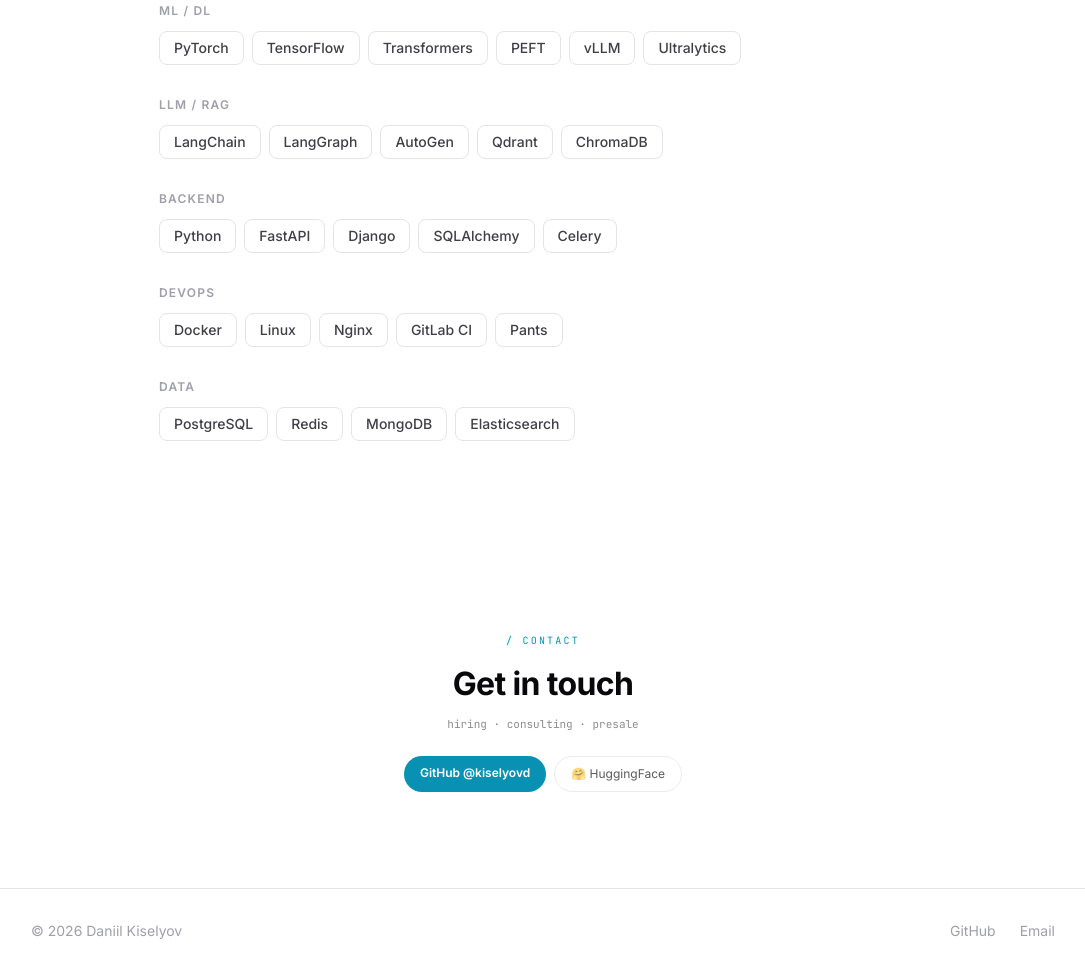
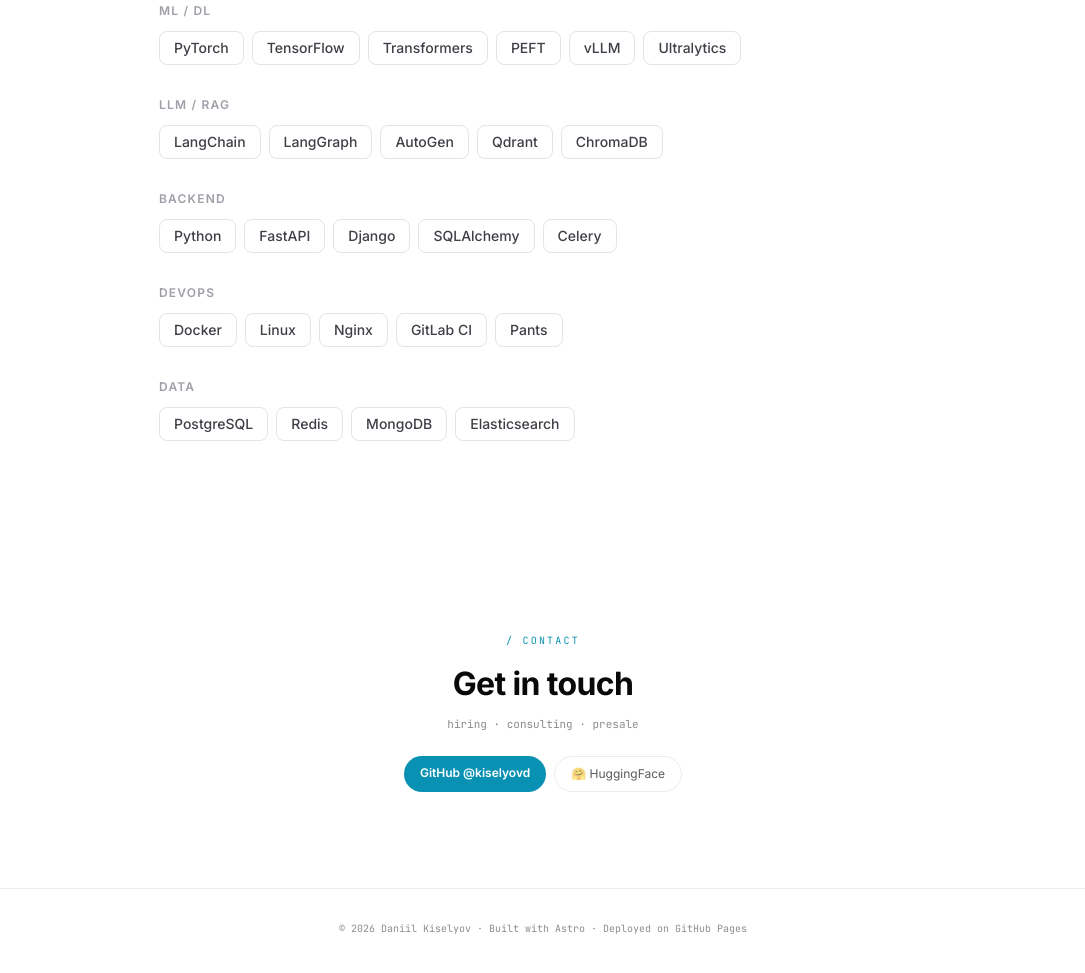
Before and after one commit to kiselyovd/kiselyovd.github.io, an Astro site: page / in a window 1280 px wide. Shown: the part 2146-3119 px from the top of the page, without its empty margins (97-1182 px from the left). Built offline with nearby package versions, Linux system fonts and the light colour scheme; Astro itself is replaced by a stand-in of ours.

Commit message:
feat(footer): minimal year + build tagline, no contact strings

```diff
--- a/src/components/Footer.astro
+++ b/src/components/Footer.astro
@@ -2,16 +2,7 @@
 const year = new Date().getFullYear();
 ---
 
-<footer class="py-8 px-6 border-t border-zinc-200 dark:border-zinc-800/50">
-  <div class="max-w-5xl mx-auto flex flex-col sm:flex-row items-center justify-between gap-4 text-sm text-zinc-400 dark:text-zinc-500">
-    <p>&copy; {year} Daniil Kiselyov</p>
-    <div class="flex items-center gap-6">
-      <a href="https://github.com/kiselyovd" target="_blank" rel="noopener noreferrer" class="hover:text-zinc-600 dark:hover:text-zinc-300 transition-colors">
-        <span data-i18n="footer.github">GitHub</span>
-      </a>
-      <a href="mailto:daniil.kiselyov.msk@mail.ru" class="hover:text-zinc-600 dark:hover:text-zinc-300 transition-colors">
-        <span data-i18n="footer.email">Email</span>
-      </a>
-    </div>
-  </div>
+<footer class="px-6 md:px-10 py-8 text-center font-mono text-[10px] text-[color:var(--text-subtle)] border-t border-[color:var(--border)]">
+  <span>© {year} Daniil Kiselyov · </span>
+  <span data-i18n="footer.tagline">Built with Astro · Deployed on GitHub Pages</span>
 </footer>
```
